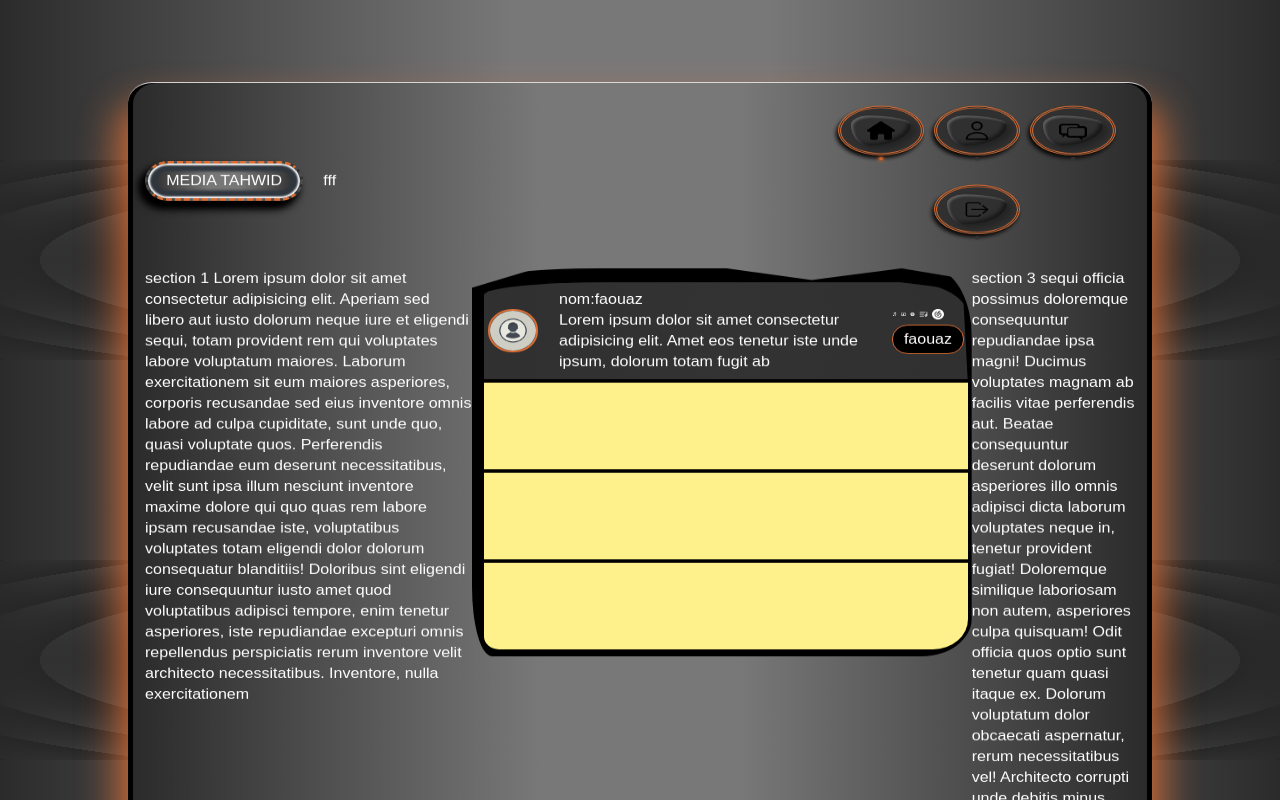
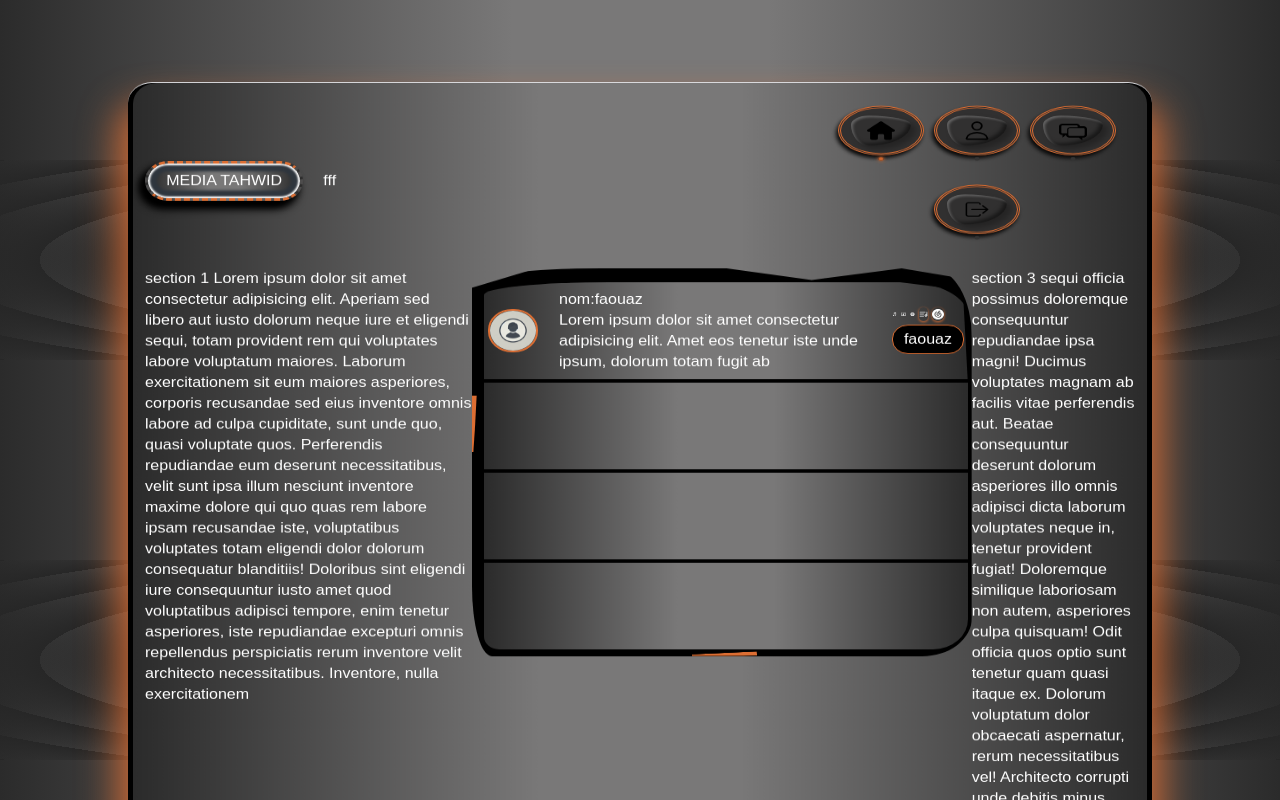
Before and after one commit to GitHubFaouaz/LiveChatApp, a Next.js app: page /home in a window 1280 px wide. Shown: the top 800 px of the page. Built offline with nearby package versions, Linux system fonts and the light colour scheme; no server answers.

Commit message:
page posts

```diff
--- /dev/null
+++ b/app/composant/Posts.tsx
@@ -0,0 +1,51 @@
+import React from "react";
+import Image from "next/image";
+
+import imgProfil from "../../public/imgProfil.webp";
+import { IoIosMusicalNotes } from "react-icons/io";
+import { MdOutlineMusicVideo } from "react-icons/md";
+import { RiNeteaseCloudMusicFill } from "react-icons/ri";
+import { LuListMusic } from "react-icons/lu";
+import { SiNeteasecloudmusic } from "react-icons/si";
+
+export default function Posts() {
+  return (
+    <div className="flex flex-col  gap-1 bg-[#000] pr-1 pl-3 pt-4 pb-2 rounded-3xl customContainePosts ">
+      <div className="grid grid-cols-[15%_70%_15%] items-center justify-center   bg-bgHomedeg px-1 py-2 ">
+        {/* <div className="grid grid-cols-[15%_70%_15%] items-center justify-center   bg-gradient-to-r from-[#313030] via-[#333] to-[#313030] px-1 py-2 "> */}
+        <div className=" w-[50px]  border border-[var(--colorOrange)] border-2 rounded-3xl flex items-center justify-center  ">
+          <Image
+            src={imgProfil}
+            alt="imgProfil"
+            // height={50}
+            // width={50}
+            className="rounded-3xl "
+          />
+        </div>
+        <div>
+          <p>nom:faouaz</p>
+          <p className="text-white">
+            Lorem ipsum dolor sit amet consectetur adipisicing elit. Amet eos
+            tenetur iste unde ipsum, dolorum totam fugit ab
+          </p>
+        </div>
+        <div className="flex flex-col gap-1">
+          <div className="flex gap-1">
+            <IoIosMusicalNotes className="w-[5px]  text-white" />
+            <MdOutlineMusicVideo className="w-[5px] text-white" />
+            <RiNeteaseCloudMusicFill className="w-[5px]   text-white" />
+            <LuListMusic className="w-[9px]  rounded-3xl shadow-[0px_1px_3px_0px_#dc6e33]   " />
+            <SiNeteasecloudmusic className="w-[12px]    rounded-3xl customIcon shadow-[0px_1px_3px_0px_#dc6e33]  " />
+          </div>
+          <button className="flex items-center justify-center py-1 px-3 rounded-2xl bg-[#000] text-white border  border-[var(--colorOrange)] border-1 rounded-1xl hover:bg-[var(--colorOrange)]   ">
+            faouaz
+          </button>
+        </div>
+      </div>
+
+      <div className=" h-[100px] bg-bgHomedeg "></div>
+      <div className=" h-[100px] bg-bgHomedeg"></div>
+      <div className=" h-[100px] bg-bgHomedeg"></div>
+    </div>
+  );
+}
--- a/app/globals.css
+++ b/app/globals.css
@@ -41,6 +41,7 @@ body {
 }
 
 /* ------------------------ containePosts --------------- */
+
 .customContainePosts {
   border-radius: 26% 8% 10% 4% / 4% 18% 10% 18%;
   clip-path: polygon(
@@ -58,6 +59,31 @@ body {
     0 100%
   );
 }
+
+.customContainePosts::before {
+  content: "";
+  position: absolute;
+  left: 0px;
+  top: 147px;
+  width: 5px;
+  height: 65px;
+  background: #dc6e33;
+  clip-path: polygon(100% 0, 69% 53%, 34% 100%, 0 100%, 0% 50%, 0 0);
+}
+
+.customContainePosts::after {
+  content: "";
+  position: absolute;
+  left: 50%;
+  top: 414px;
+  /* bottom: 64px; */
+  width: 5px;
+  height: 65px;
+  background: #dc6e33;
+  clip-path: polygon(100% 0, 69% 53%, 34% 100%, 0 100%, 0% 50%, 0 0);
+  transform: rotateZ(87deg);
+}
+
 .customContainePosts > div:first-child {
   border-radius: 26% 13% 0% 0% / 13% 35% 10% 18%;
   clip-path: polygon(
@@ -78,5 +104,5 @@ body {
 .customContainePosts > div:last-child {
   /* clip-path: polygon(8% 6%, 94% 5%, 100% 100%, 4% 95%); */
   border-radius: 0 0 35px 15px;
-  color: red;
+  /* color: red; */
 }
--- a/app/home/page.tsx
+++ b/app/home/page.tsx
@@ -2,17 +2,13 @@
 import React, { useEffect } from "react";
 import { useSession, signIn, signOut } from "next-auth/react";
 import { useRouter } from "next/navigation";
+import { FaSignOutAlt } from "react-icons/fa";
 // import clientAuth from "../utile/clientAuth";
-import Image from "next/image";
-import { FaSignOutAlt } from "react-icons/fa";
+
 import Nav from "../composant/Nav";
 import Title from "../composant/Title";
-import imgProfil from "../../public/imgProfil.webp";
-import { IoIosMusicalNotes } from "react-icons/io";
-import { MdOutlineMusicVideo } from "react-icons/md";
-import { RiNeteaseCloudMusicFill } from "react-icons/ri";
-import { LuListMusic } from "react-icons/lu";
-import { SiNeteasecloudmusic } from "react-icons/si";
+import Posts from "../composant/Posts";
+
 export default function page() {
   const { data: session } = useSession();
 
@@ -112,43 +108,8 @@ export default function page() {
               inventore velit architecto necessitatibus. Inventore, nulla
               exercitationem
             </section>
-            <section className="max-w-[800px] min-w-[500px]">
-              <div className="flex flex-col  gap-1 bg-[#000] pr-1 pl-3 pt-4 pb-2 rounded-3xl customContainePosts ">
-                <div className="grid grid-cols-[15%_70%_15%] items-center justify-center   bg-gradient-to-r from-[#313030] via-[#333] to-[#313030] px-1 py-2 ">
-                  <div className=" w-[50px]  border border-[var(--colorOrange)] border-2 rounded-3xl flex items-center justify-center  ">
-                    <Image
-                      src={imgProfil}
-                      alt="imgProfil"
-                      // height={50}
-                      // width={50}
-                      className="rounded-3xl "
-                    />
-                  </div>
-                  <div>
-                    <p>nom:faouaz</p>
-                    <p className="text-white">
-                      Lorem ipsum dolor sit amet consectetur adipisicing elit.
-                      Amet eos tenetur iste unde ipsum, dolorum totam fugit ab
-                    </p>
-                  </div>
-                  <div className="flex flex-col gap-1">
-                    <div className="flex gap-1">
-                      <IoIosMusicalNotes className="w-[5px]  text-white" />
-                      <MdOutlineMusicVideo className="w-[5px]  text-white" />
-                      <RiNeteaseCloudMusicFill className="w-[5px]  text-white" />
-                      <LuListMusic className="w-[9px]  text-white   " />
-                      <SiNeteasecloudmusic className="w-[12px]  text-white  rounded-3xl shadow-     customIcon" />
-                    </div>
-                    <button className=" flex items-center justify-center py-1 px-3 rounded-2xl bg-[#000] text-white border  border-[var(--colorOrange)] border-1 rounded-1xl hover:bg-[var(--colorOrange)]   ">
-                      faouaz
-                    </button>
-                  </div>
-                </div>
-
-                <div className=" h-[100px] bg-yellow-200 "></div>
-                <div className=" h-[100px] bg-yellow-200"></div>
-                <div className=" h-[100px] bg-yellow-200"></div>
-              </div>
+            <section className="max-w-[800px] min-w-[500px] relative sectionPost">
+              <Posts />
             </section>
             <section>
               section 3 sequi officia possimus doloremque consequuntur
```
